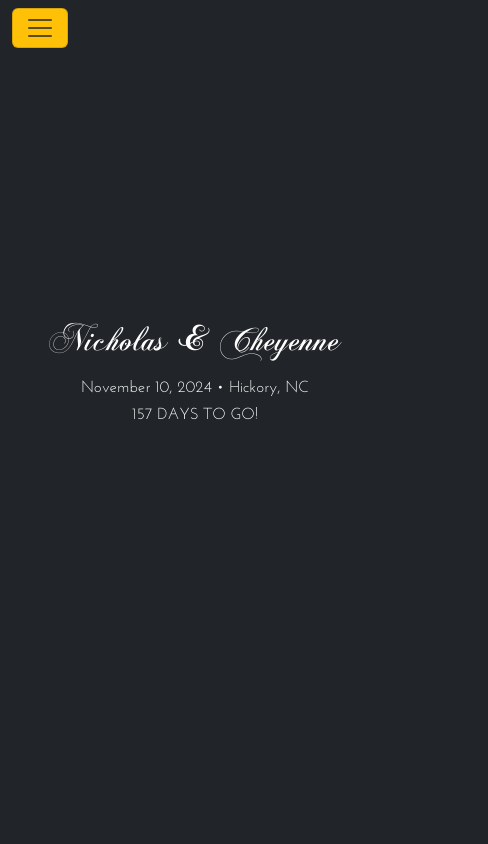
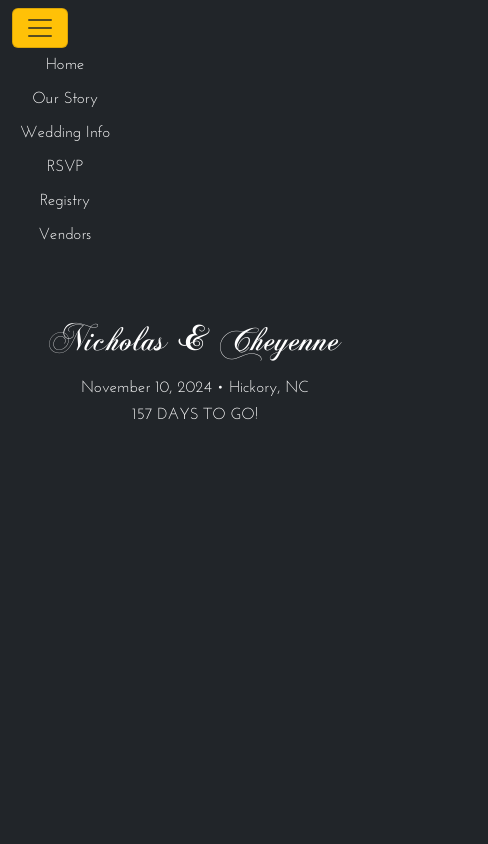
Before and after one commit to ncapel/capel-wedding-app, a React (Create React App) app: page / in a window 390 px wide. Shown: the top 844 px of the page, 488 px wide, since content can reach past the window. Built offline with nearby package versions, Linux system fonts and the light colour scheme.

Commit message:
tweaks to navbar, configuring links and page spacing. fixing issues with image responsiveness.

```diff
--- a/src/App.js
+++ b/src/App.js
@@ -3,6 +3,7 @@ import NavBar from './Components/Nav';
 import Header from './Components/Header';
 import Story from './Components/OurStory';
 import WeddingInfo from './Components/Info';
+import venueImage from './assets/img/warehouse18.jpg'
 
 function App() {
   return (
@@ -10,7 +11,7 @@ function App() {
       <NavBar/>
       <Header/>
       <Story/>
-      <WeddingInfo/>
+      <WeddingInfo imgPath={venueImage}/>
     </div>
   );
 }
--- a/src/Components/Info.js
+++ b/src/Components/Info.js
@@ -1,26 +1,33 @@
 import React from 'react';
 import { Row, Col, Image} from 'react-bootstrap';
 
-function WeddingInfo () {
+
+function WeddingInfo (props) {
+
     return (
-        <Row className="d-flex justify-content-center wed-info">
-            <Col xxs={12} md={8} lg={6} className="text-center mb-3">
-                <Image src='./src/assets/img/warehouse18.jpg' alt='pic of the venue'/>
-                <p className='sub-title'></p>
+        <Row className='d-flex justify-content-center wed-info' id='wedding-info'>
+            <h2 className='sub-title text-center text-white mb-5'>Wedding Info</h2>
+            <Col xxs={12} md={8} lg={6} className='p-0'>
+                <Image src={props.imgPath} alt='pic of the venue' className='venue-image'/>
             </Col>
-            <Col xs={12} md={8} lg={6} className="p-0">
+            {/* <Col xs={12} md={8} lg={6} className='p-0'>
                 <div className='map'>
                 <iframe
                     title='map'
-                    width="100%"
-                    height="100%"
-                    loading="lazy"
+                    width='100%'
+                    height='100%'
+                    loading='lazy'
                     allowFullScreen
-                    referrerPolicy="no-referrer-when-downgrade"
+                    referrerPolicy='no-referrer-when-downgrade'
                     src={`https://www.google.com/maps/embed?pb=!1m18!1m12!1m3!1d3238.7887913107215!2d-81.33861818707602!3d35.73141257245663!2m3!1f0!2f0!3f0!3m2!1i1024!2i768!4f13.1!3m3!1m2!1s0x885131d4f2682a83%3A0x1e39144d693e8dec!2sWarehouse%2018%20Venues!5e0!3m2!1sen!2sus!4v1718403780012!5m2!1sen!2sus`}
                 />
                 </div>
-            </Col>
+            </Col> */}
+            <p className='sub-title text-white text-center'>
+                Ceremony - 4:00 PM at 18 2nd St SE, Hickory, NC 28602
+                <br></br>
+                Reception - 5:00 PM at 18 2nd St SE, Hickory, NC 28602
+            </p>
         </Row>
     );
 };
--- a/src/Components/Nav.js
+++ b/src/Components/Nav.js
@@ -7,39 +7,72 @@ import NavbarToggle from 'react-bootstrap/NavbarToggle';
 
 function NavBar() {
     const [isOpen, setIsOpen] = useState(false);
-    const [isLargeViewport, setIsLargeViewport] = useState(window.innerWidth > 768); // Adjust breakpoint as needed
+    const [isLargeViewport, setIsLargeViewport] = useState(window.innerWidth > 768);
+    const [isNavbarHidden, setIsNavbarHidden] = useState(false);
 
     const toggleNav = () => {
         setIsOpen(!isOpen);
     };
 
     useEffect(() => {
-        const handleResize = () => setIsLargeViewport(window.innerWidth > 768); // Adjust breakpoint as needed
+        const handleResize = () => setIsLargeViewport(window.innerWidth > 768);
         window.addEventListener('resize', handleResize);
 
-        // Cleanup function to remove event listener on component unmount
-        return () => window.removeEventListener('resize', handleResize);
+        const handleScroll = () => {
+        const scrollY = window.scrollY;
+        setIsNavbarHidden(scrollY > 10);
+        };
+
+        window.addEventListener('scroll', handleScroll);
+
+        // Cleanup functions to remove event listeners on component unmount
+        return () => {
+        window.removeEventListener('resize', handleResize);
+        window.removeEventListener('scroll', handleScroll);
+        };
     }, []);
 
     return (
-        <Navbar expand='lg' fixed='top' className='vertical-navbar'>
+        <Navbar
+        expand='lg'
+        fixed='top'
+        className={`vertical-navbar ${isNavbarHidden ? 'hidden' : ''}`}
+        onMouseEnter={toggleNav}
+        onMouseLeave={toggleNav}
+        >
         <Container>
-        {isLargeViewport ? null : ( // Only render on smaller viewports
+            {isLargeViewport ? null : ( // Only render on smaller viewports
             <NavbarToggle aria-controls='basic-navbar-nav' onClick={toggleNav} className='bg-warning' />
-        )}
+            )}
             <Collapse in={isLargeViewport || isOpen} id='basic-navbar-nav'>
             <Nav className='me-auto'>
-                <Nav.Link href='/#home' className='a-color'>Home</Nav.Link>
-                <Nav.Link href='/#our-story' className='a-color'>Our Story</Nav.Link>
-                <Nav.Link href='/#wedding-info' className='a-color'>Wedding Info</Nav.Link>
-                <Nav.Link href='#' className='a-color'>RSVP</Nav.Link>
-                <Nav.Link href='#' className='a-color'>Registry</Nav.Link>
-                <Nav.Link href='/#vendors' className='a-color'>Vendors</Nav.Link>
+                <Nav.Link href='#home' className='a-color'>
+                Home
+                </Nav.Link>
+                <Nav.Link href='#our-story' className='a-color'>
+                Our Story
+                </Nav.Link>
+                <Nav.Link href='#wedding-info' className='a-color'>
+                Wedding Info
+                </Nav.Link>
+                <Nav.Link
+                href='https://docs.google.com/forms/d/e/1FAIpQLSd8wqlHVvA50ze9Srhta26qFRdQ-WzG6eslr3vVCcXapVlpIg/viewform?usp=sf_link'
+                className='a-color'
+                target='_blank'
+                >
+                RSVP
+                </Nav.Link>
+                <Nav.Link href='#' className='a-color'>
+                Registry
+                </Nav.Link>
+                <Nav.Link href='#vendors' className='a-color'>
+                Vendors
+                </Nav.Link>
             </Nav>
             </Collapse>
         </Container>
         </Navbar>
     );
-};
+}
 
 export default NavBar;
--- a/src/Components/OurStory.js
+++ b/src/Components/OurStory.js
@@ -3,10 +3,10 @@ import { Container, Row, Col } from 'react-bootstrap';
 
 function Story() {
     return (
-        <Container fluid className='text-center story'>
+        <Container fluid className='text-center story' id='our-story'>
             <Row>
             <Col xs={12} md={8} lg={6} className='mx-auto'>
-                <h2 className='text-white sub-title mb-5'>How They Met</h2>
+                <h2 className='text-white sub-title my-5'>How They Met</h2>
                 <p className='text-white sub-title'>
                 Nick and Cheyenne's connection blossomed in the most unexpected place – the pharmacy.
                 Their shared love for weight lifting became a common thread, weaving through the aisles of
--- a/src/index.css
+++ b/src/index.css
@@ -30,10 +30,14 @@ code {
     position: fixed;
     top: 0;
     left: 0;
-    height: 1rem;
+    /* height: 1rem; */
     width: 120px;
     align-items:first baseline;
-    margin-top: 2rem;
+  }
+
+  .navbar.hidden {
+    transform: translateY(-100%);
+    transition: all 0.3s ease-in-out;
   }
 
   .nav-links {
@@ -65,6 +69,7 @@ code {
     height: 100vh;
     width: 100vw;
     overflow-y: scroll;
+    overflow-x: hidden;
   }
 
   .title {
@@ -88,13 +93,29 @@ code {
     margin-top: 1000px;
   }
 
+.venue-image {
+  width: 45rem;
+  height: 45rem;
+  margin: 0px;
+  padding: 0px;
+}
+
   .map {
-    height: 500px;
-    width: 500px;
+    height: 45rem;
+    width: 45rem;
   }
 
 @media (min-width: 769px) and (max-width: 1023px) {
-  /* Styles for tablets */
+
+  .venue-image {
+    width: 25rem;
+    height: 25rem;
+  }
+
+    .map {
+      height: 25rem;
+      width: 25rem;
+    }
 }
 
 @media (max-width: 768px) {
@@ -108,7 +129,7 @@ code {
   }
 
   .nav-links {
-    flex-direction: column; /* Stack links vertically */
+    flex-direction: column;
   }
 
   .header {
@@ -132,4 +153,14 @@ code {
     margin-top: 500px;
   }
 
+  .venue-image {
+    width: 25rem;
+    height: 25rem;
+  }
+
+    .map {
+      height: 25rem;
+      width: 25rem;
+    }
+
 }
```
